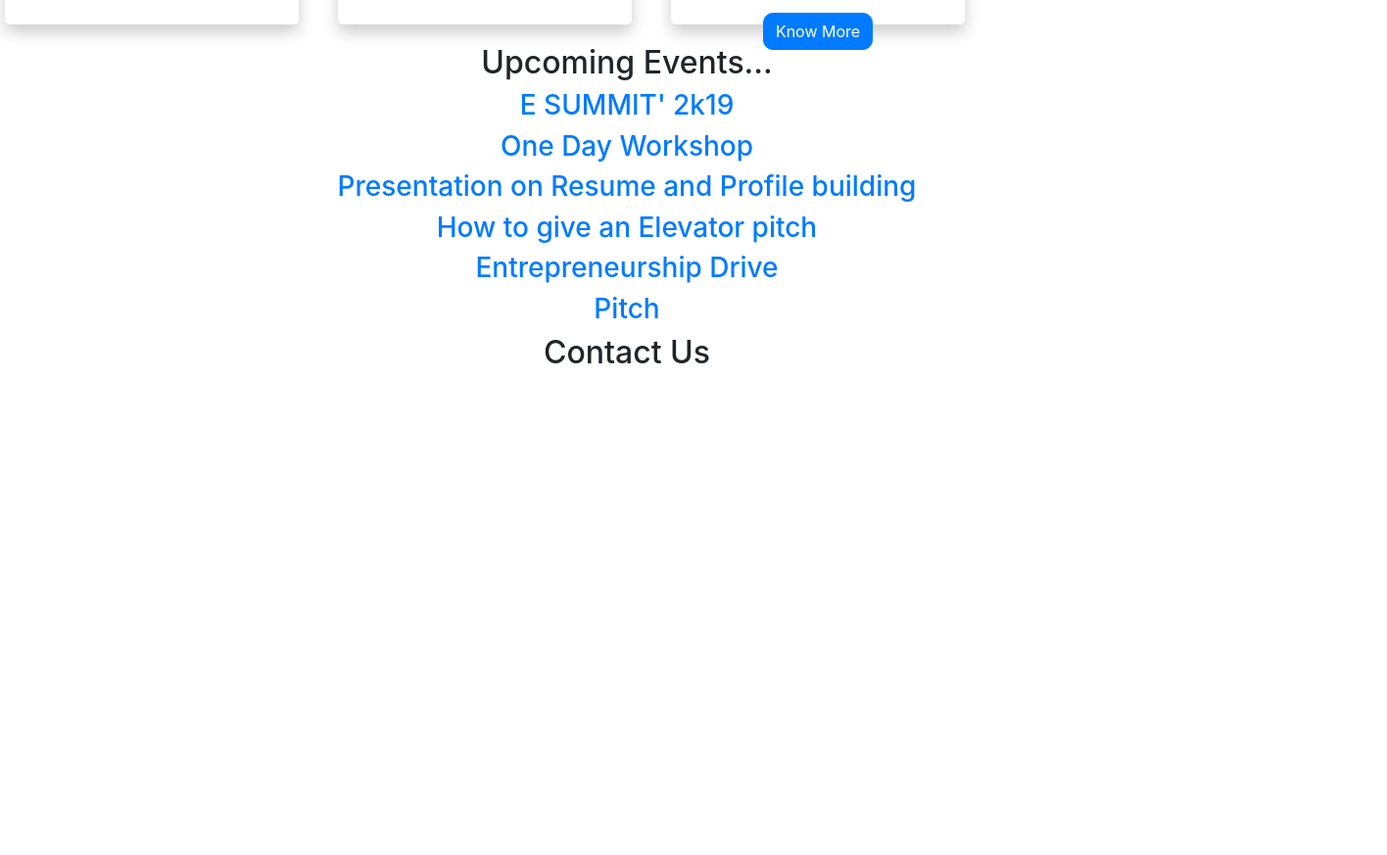
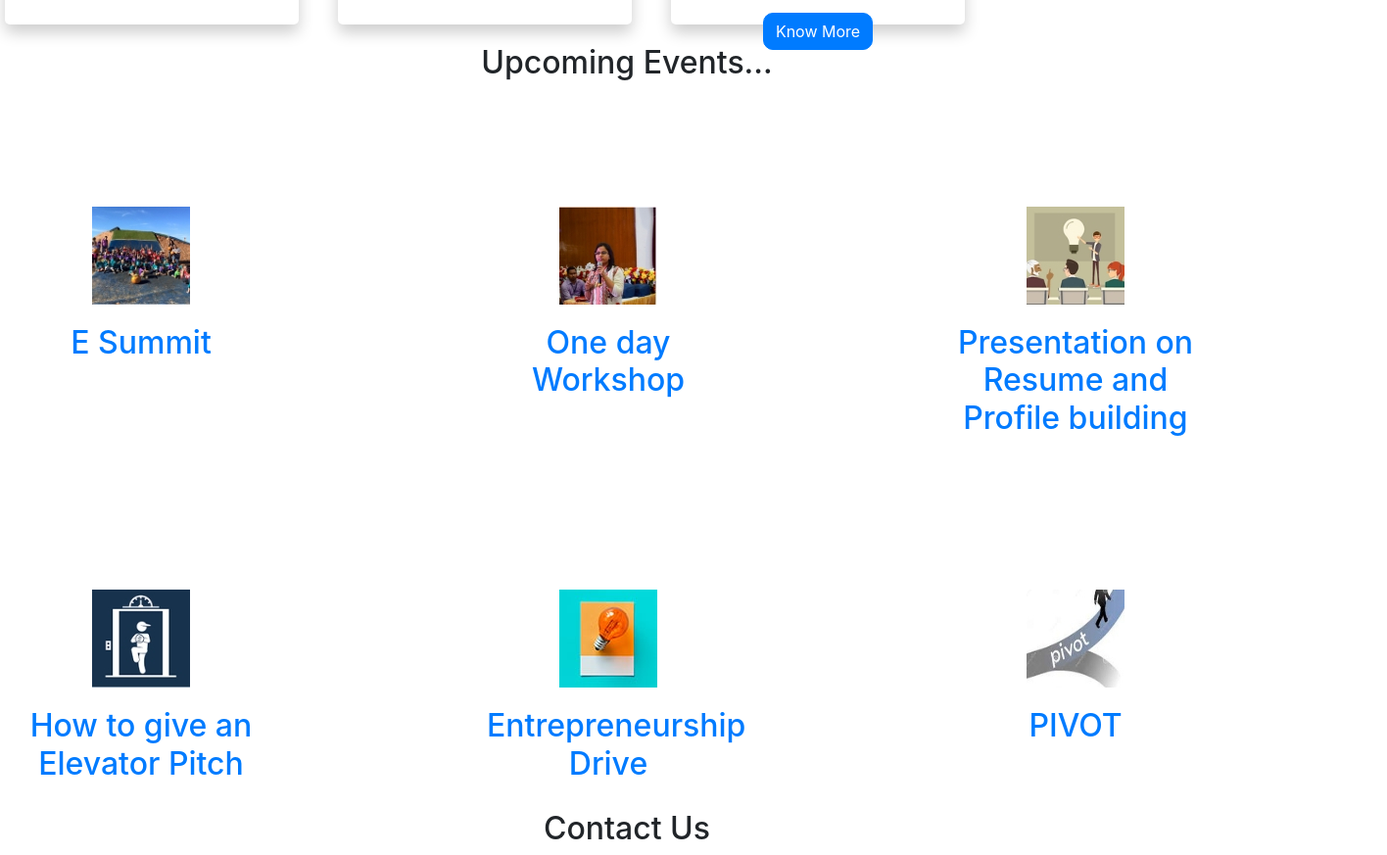
Before and after one commit to code-ashutosh/ecellhbtu, a plain HTML site: page index.html in a window 1280 px wide. Shown: the part 1686-2559 px from the top of the page at 98% size, 1416 px wide, since content can reach past the window. Before the commit the page ends 2073 px from the top, so only its background shows below. Drawn offline with nearby package versions, Linux system fonts and the light colour scheme.

Commit message:
Update index.html

```diff
--- a/index.html
+++ b/index.html
@@ -126,16 +126,94 @@
 
   <section id="upcoming_events">
 
-    <h2>Upcoming Events...</h2>
+    <center><h2>Upcoming Events...</h2></center>
 
-    <h3><a href="">E SUMMIT' 2k19</a></h3>
-    <h3><a href="">One Day Workshop</a></h3>
-    <h3><a href="">Presentation on Resume and Profile building</a></h3>
-    <h3><a href="">How to give an Elevator pitch</a></h3>
-    <h3><a href="">Entrepreneurship Drive</a></h3>
-    <h3><a href="">Pitch</a></h3>
+    <div class="row" style="margin-top:10%;">
+  <div class="d-inline-flex">
+        <!--Upcoming Event-1-->
+        <div class="col-md-6 sm-12">
+         <div class="ue-preview" style="width: 18rem;">
+     <a href=""> <img src="images/event/evt1.jpg" class="ue-image" alt="...">
+      <div class="card-body">
+      <h2 class="ue-title text-center">E Summit</h2>
+
+      </div></a>
+
+      </div>
+       </div>
+
+         <!--Upcoming Event2-->
+
+          <div class="col-md-6 sm-12">
+    <div class="ue-preview" style="width: 18rem;">
+      <a href=""><img src="images/event/evt2.jpg" class="ue-image" alt="...">
+      <div class="card-body">
+      <h2 class="ue-title text-center">One day Workshop</h2>
+
+      </div></a>
+    </div>
+          </div>
+          <!-- Upcoming Event3-->
+
+        <div class="col-md-6 sm-12">
+          <div class="ue-preview" style="width: 18rem;">
+      <a href=""><img src="images/event/evt3.jpg" class="ue-image" alt="...">
+      <div class="card-body">
+      <h2 class="ue-title text-center">Presentation on Resume and Profile building</h2>
+
+      </div></a>
+    </div>
+        </div>
+
+
+
+  </div>
+  </div>
+
 
   </section>
+<section id="upcoming_events_2" style=" margin-top: 10%;  ">
+  <div class="row">
+  <div class="d-inline-flex">
+        <!--Upcoming Event4-->
+        <div class="col-md-6 sm-12">
+         <div class="ue-preview" style="width: 18rem;">
+     <a href=""> <img src="images/event/evt4.jpg" class="ue-image" alt="...">
+      <div class="card-body">
+      <h2 class="ue-title text-center">How to give an Elevator Pitch</h2>
+
+      </div></a>
+
+      </div>
+       </div>
+
+         <!--Upcoming Event5-->
+
+          <div class="col-md-6 sm-12">
+             <div class="ue-preview" style="width: 18rem;">
+      <a href=""><img src="images/event/evt5.jpg" class="ue-image" alt="...">
+      <div class="card-body">
+      <h2 class="ue-title text-center">Entrepreneurship Drive</h2>
+
+      </div></a>
+          </div>
+          </div>
+          <!-- Upcoming Event6-->
+
+        <div class="col-md-6 sm-12">
+          <div class="ue-preview" style="width: 18rem;">
+      <a href=""><img src="images/event/evt6.jpg" class="ue-image" alt="...">
+      <div class="card-body">
+      <h2 class="ue-title text-center">PIVOT</h2>
+
+      </div></a>
+    </div>
+        </div>
+
+
+  </div>
+  </div>
+</section>
 
 
   <!-- Footer -->
```
